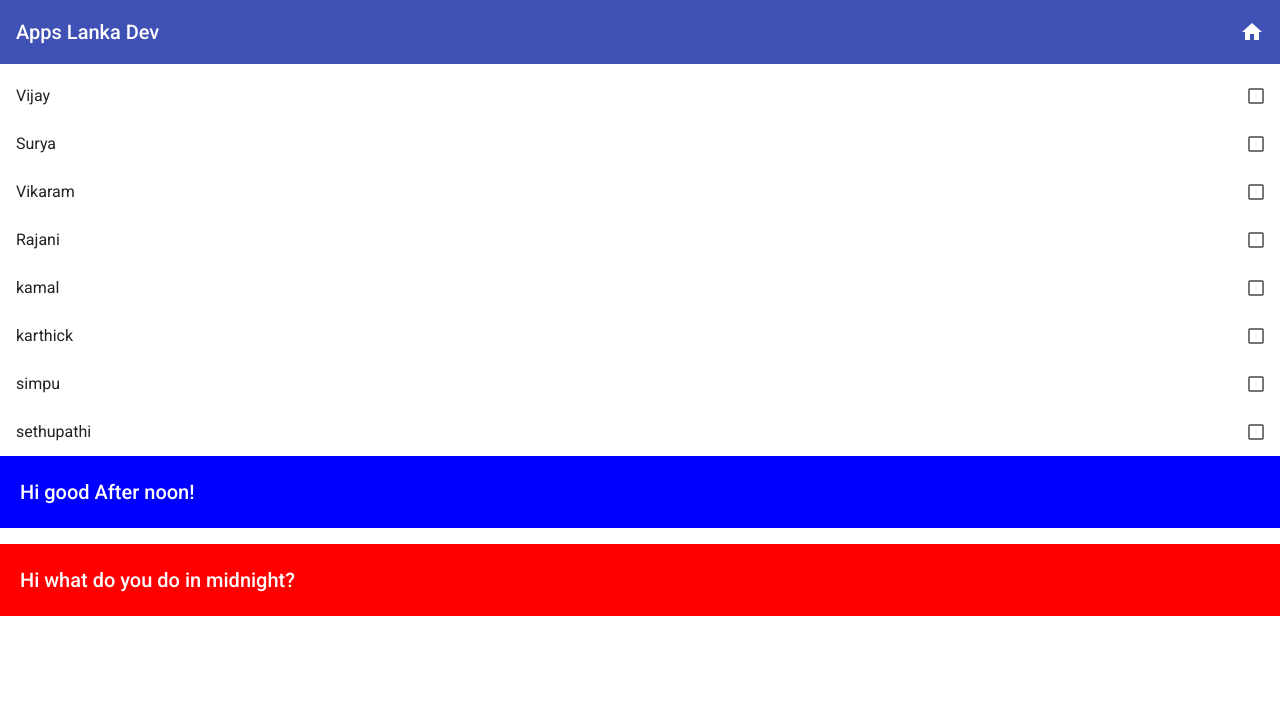
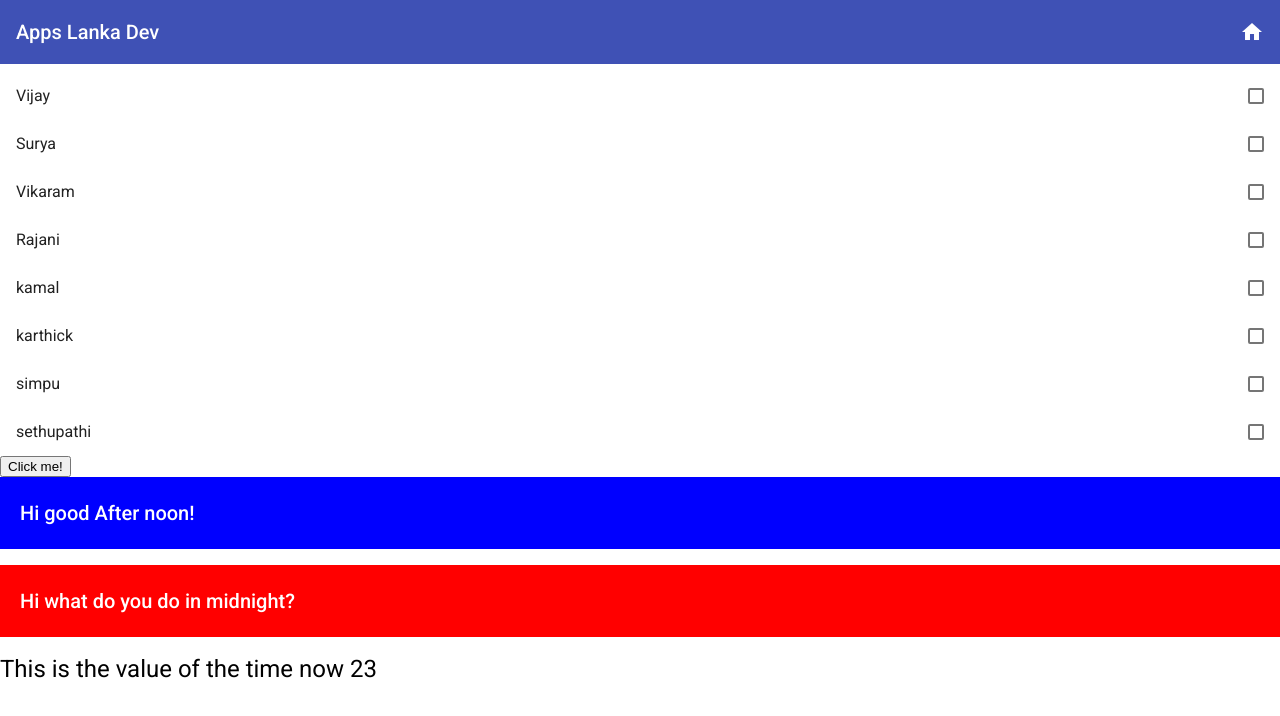
Before and after one commit to appslankadev/Angular, an Angular app: page / in a window 1280 px wide. Shown: the top 716 px of the page. Built offline with nearby package versions, Linux system fonts and the light colour scheme.

Commit message:
added click event

```diff
--- a/src/app/app.component.html
+++ b/src/app/app.component.html
@@ -12,14 +12,18 @@
   </mat-list-option>
 </mat-selection-list>
 
+<button (click)="clickMe(17)">Click me!</button>
+
 <h2 *ngIf="time == 10" style="color:white;background-color: blue; padding: 20px;">
   Hi Good morning!
 </h2>
 
-<h2 *ngIf="time > 12" style="color:white;background-color: blue; padding: 20px;">
+<h2 *ngIf="time >= 12" style="color:white;background-color: blue; padding: 20px;">
   Hi good After noon!
 </h2>
 
 <h2 *ngIf="time >= 23" style="color:white;background-color: red; padding: 20px;">
   Hi what do you do in midnight?
 </h2>
+
+<h1>This is the value of the time now {{ time }}</h1>
--- a/src/app/app.component.ts
+++ b/src/app/app.component.ts
@@ -10,4 +10,8 @@ export class AppComponent {
   user = "staff";
   heroes : string[] = ['Vijay', 'Surya', 'Vikaram', 'Rajani', 'kamal', 'karthick', 'simpu', 'sethupathi'];
   time: number= 23;
+
+  clickMe(x){
+    this.time = x;
+  }
 }
```
